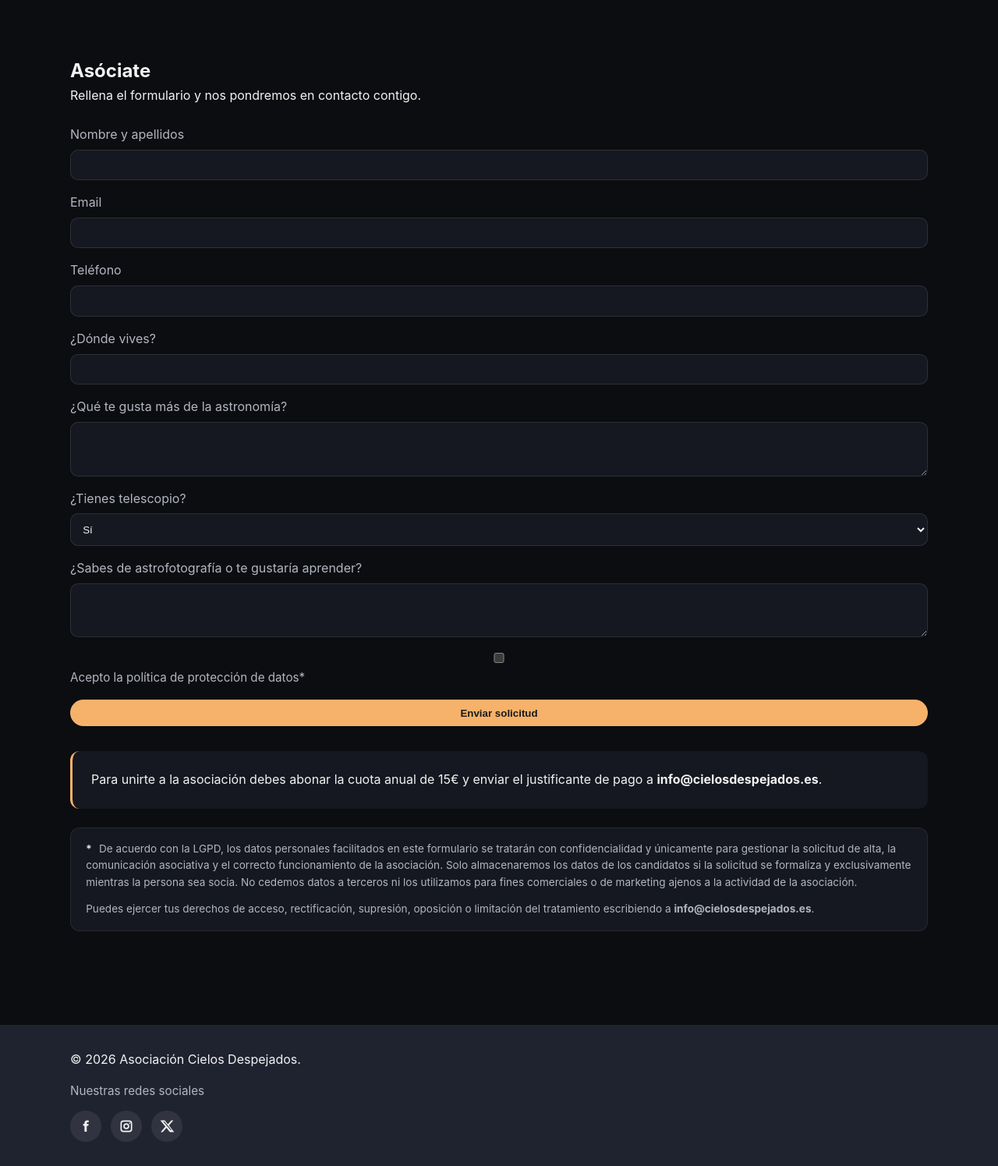
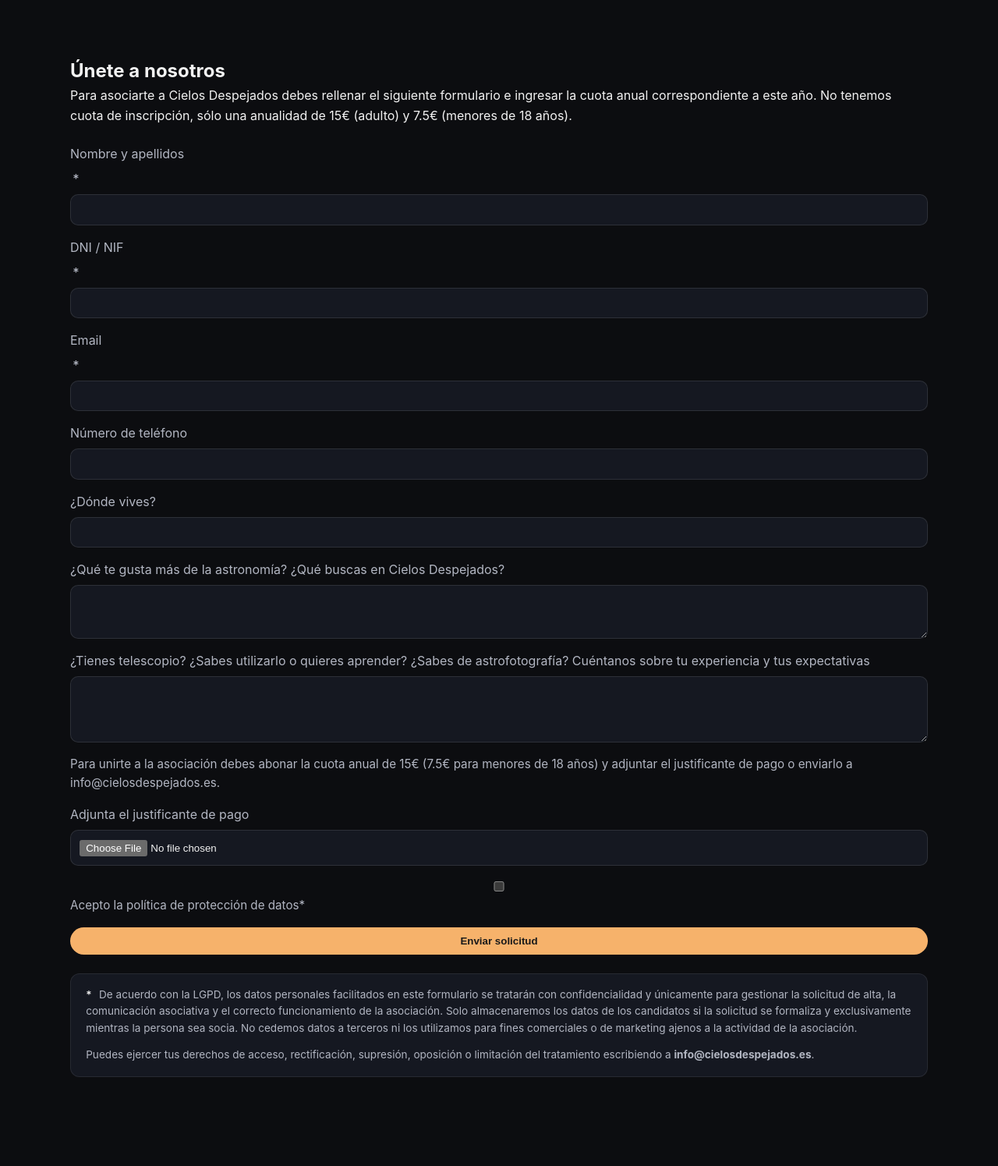
Before and after one commit to GonzalezFJR/CDweb, a FastAPI app: page /asociate in a window 1280 px wide. Shown: the part 64-1559 px from the top of the page at 78% size. Run offline with FastAPI, Linux system fonts and the light colour scheme; parts of the project's set-up code (start-up, migrations or seed data) failed here and were passed over.

Commit message:
Update associate form fields and attachments

```diff
--- a/app/main.py
+++ b/app/main.py
@@ -275,28 +275,45 @@ async def associate(request: Request) -> Any:
 async def associate_submit(
     request: Request,
     full_name: str = Form(...),
+    dni: str = Form(...),
     email: str = Form(...),
-    phone: str = Form(...),
-    city: str = Form(...),
-    favorite: str = Form(...),
-    has_telescope: str = Form(...),
-    astro_experience: str = Form(...),
+    phone: str | None = Form(None),
+    city: str | None = Form(None),
+    interests: str | None = Form(None),
+    experience: str | None = Form(None),
+    payment_receipt: UploadFile | None = File(None),
+    data_policy: bool = Form(...),
 ) -> Any:
     payload = {
         "full_name": full_name,
+        "dni": dni,
         "email": email,
         "phone": phone,
         "city": city,
-        "favorite": favorite,
-        "has_telescope": has_telescope,
-        "astro_experience": astro_experience,
+        "interests": interests,
+        "experience": experience,
+        "payment_receipt_filename": payment_receipt.filename if payment_receipt else None,
+        "payment_receipt_content_type": payment_receipt.content_type
+        if payment_receipt
+        else None,
+        "data_policy": data_policy,
         "submitted_at": datetime.utcnow(),
     }
+    attachments: list[tuple[str, bytes, str]] = []
+    if payment_receipt and payment_receipt.filename:
+        attachments.append(
+            (
+                payment_receipt.filename,
+                await payment_receipt.read(),
+                payment_receipt.content_type or "application/octet-stream",
+            )
+        )
     await db.membership_requests.insert_one(payload)
     send_email(
         "Nueva solicitud de asociación",
         f"Se ha recibido una solicitud de {full_name} ({email}).",
         settings.contact_email,
+        attachments=attachments,
     )
     return templates.TemplateResponse(
         "associate.html",
--- a/app/static/css/styles.css
+++ b/app/static/css/styles.css
@@ -426,6 +426,18 @@ img {
   display: grid;
   gap: 0.4rem;
   color: var(--muted);
+}
+
+.required-marker {
+  color: var(--muted);
+  font-weight: 500;
+  margin-left: 0.2rem;
+}
+
+.form-note {
+  margin: 0;
+  color: var(--muted);
+  font-size: 0.95rem;
 }
 
 .form-consent {
--- a/app/templates/associate.html
+++ b/app/templates/associate.html
@@ -2,35 +2,45 @@
 
 {% block content %}
 <section class="section container reveal">
-  <h1>Asóciate</h1>
-  <p>Rellena el formulario y nos pondremos en contacto contigo.</p>
+  <h1>Únete a nosotros</h1>
+  <p>
+    Para asociarte a Cielos Despejados debes rellenar el siguiente formulario e ingresar la cuota
+    anual correspondiente a este año. No tenemos cuota de inscripción, sólo una anualidad de 15€
+    (adulto) y 7.5€ (menores de 18 años).
+  </p>
   {% if success %}
   <div class="alert success">Solicitud enviada correctamente. ¡Gracias por tu interés!</div>
   {% endif %}
-  <form class="form" method="post">
-    <label>Nombre y apellidos
+  <form class="form" method="post" enctype="multipart/form-data">
+    <label>Nombre y apellidos <span class="required-marker">*</span>
       <input type="text" name="full_name" required />
     </label>
-    <label>Email
+    <label>DNI / NIF <span class="required-marker">*</span>
+      <input type="text" name="dni" required />
+    </label>
+    <label>Email <span class="required-marker">*</span>
       <input type="email" name="email" required />
     </label>
-    <label>Teléfono
-      <input type="tel" name="phone" required />
+    <label>Número de teléfono
+      <input type="tel" name="phone" />
     </label>
     <label>¿Dónde vives?
-      <input type="text" name="city" required />
+      <input type="text" name="city" />
     </label>
-    <label>¿Qué te gusta más de la astronomía?
-      <textarea name="favorite" rows="3" required></textarea>
+    <label>¿Qué te gusta más de la astronomía? ¿Qué buscas en Cielos Despejados?
+      <textarea name="interests" rows="3"></textarea>
     </label>
-    <label>¿Tienes telescopio?
-      <select name="has_telescope" required>
-        <option value="Sí">Sí</option>
-        <option value="No">No</option>
-      </select>
+    <label>
+      ¿Tienes telescopio? ¿Sabes utilizarlo o quieres aprender? ¿Sabes de astrofotografía?
+      Cuéntanos sobre tu experiencia y tus expectativas
+      <textarea name="experience" rows="4"></textarea>
     </label>
-    <label>¿Sabes de astrofotografía o te gustaría aprender?
-      <textarea name="astro_experience" rows="3" required></textarea>
+    <p class="form-note">
+      Para unirte a la asociación debes abonar la cuota anual de 15€ (7.5€ para menores de 18 años)
+      y adjuntar el justificante de pago o enviarlo a info@cielosdespejados.es.
+    </p>
+    <label>Adjunta el justificante de pago
+      <input type="file" name="payment_receipt" accept=".pdf,image/*" />
     </label>
     <label class="form-consent">
       <input type="checkbox" name="data_policy" required />
@@ -38,12 +48,6 @@
     </label>
     <button class="button" type="submit">Enviar solicitud</button>
   </form>
-  <div class="info-card">
-    <p>
-      Para unirte a la asociación debes abonar la cuota anual de 15€ y enviar el justificante de
-      pago a <strong>{{ contact_email }}</strong>.
-    </p>
-  </div>
   <div class="policy-box">
     <p>
       <span class="policy-box__marker">*</span>
```
Also changed, not shown: app/email_utils.py (+20 -1 lines).
